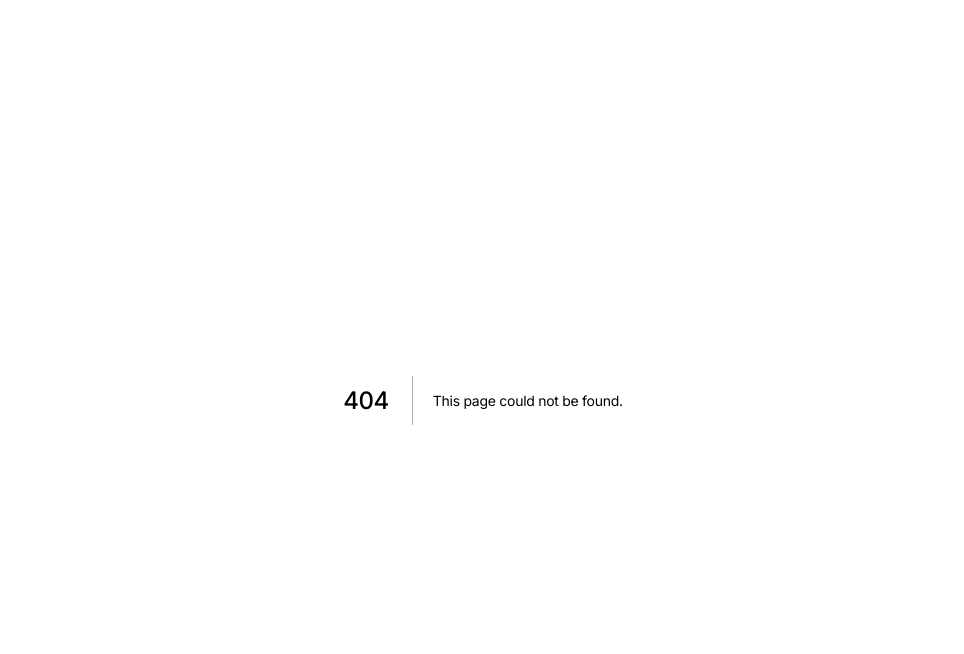
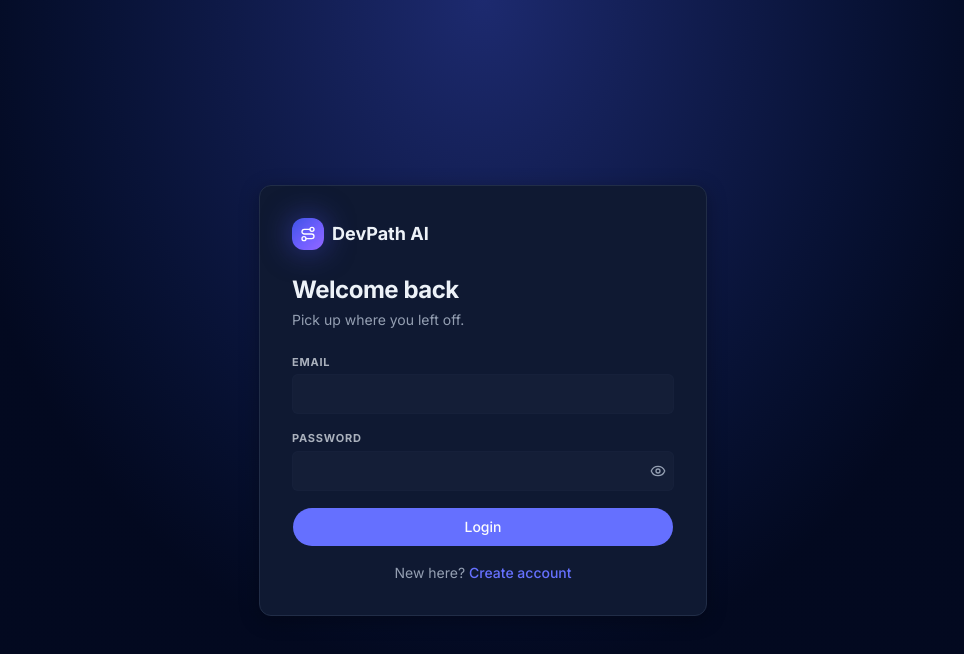
Before and after one commit to davidakaniru/devpath-ai, a Next.js app: page /login in a window 1280 px wide. Before the commit this address had no page. Shown: the top 654 px of the page, without its empty margins (157-1121 px from the left). Built offline with nearby package versions, Linux system fonts and the light colour scheme.

Commit message:
feat: add login page with form validation and API routes for authentication

```diff
--- /dev/null
+++ b/src/app/(app)/login/page.tsx
@@ -0,0 +1,83 @@
+"use client";
+import { Button } from "@/components/ui/button";
+import { Input } from "@/components/ui/input";
+import { yupResolver } from "@hookform/resolvers/yup";
+import { Route } from "lucide-react";
+import Link from "next/link";
+import { useForm } from "react-hook-form";
+import * as yup from "yup";
+
+const schema = yup.object({
+  email: yup
+    .string()
+    .required("email is required")
+    .email("input a valid email"),
+  password: yup
+    .string()
+    .required("password is required")
+    .min(8, "minimum of 8 characters"),
+});
+
+type RegisterData = yup.InferType<typeof schema>;
+
+const LoginPage = () => {
+  const {
+    register,
+    formState: { errors },
+    handleSubmit,
+  } = useForm({ resolver: yupResolver(schema), mode: "onChange" });
+
+  const onSubmit = (data: RegisterData) => {
+    console.log("register user data", data);
+  };
+  return (
+    <div
+      className="dark flex min-h-screen items-center justify-center px-4"
+      style={{ background: "var(--gradient-hero)" }}
+    >
+      <div className="w-full max-w-md surface-card p-8">
+        <Link href="/" className="mb-6 flex items-center gap-2">
+          <div className="flex h-8 w-8 items-center justify-center rounded-lg path-glow">
+            <Route className="h-4 w-4 text-white" />
+          </div>
+          <span className="font-display text-lg font-bold">DevPath AI</span>
+        </Link>
+        <h1 className="font-display text-2xl font-bold">Welcome back</h1>
+        <p className="mt-1 text-sm text-muted-foreground">
+          Pick up where you left off.
+        </p>
+
+        <form className="mt-6 space-y-4" onSubmit={handleSubmit(onSubmit)}>
+          <Input
+            id="email"
+            label="email"
+            {...register("email")}
+            errorMessage={errors.email?.message}
+          />
+          <Input
+            id="password"
+            label="password"
+            type="password"
+            {...register("password")}
+            errorMessage={errors.password?.message}
+          />
+
+          <Button type="submit" className="w-full">
+            Login
+          </Button>
+        </form>
+        <p className="mt-4 text-center text-sm text-muted-foreground">
+          New here?{" "}
+          <Link
+            href="/login"
+            className="font-medium text-primary hover:underline"
+          >
+            Create account
+          </Link>
+        </p>
+      </div>
+    </div>
+  );
+};
+
+export default LoginPage;
--- /dev/null
+++ b/src/lib/data.ts
@@ -0,0 +1,47 @@
+import {
+  BarChart3,
+  Boxes,
+  Cloud,
+  Layout,
+  Server,
+  Smartphone,
+} from "lucide-react";
+
+export const careerGoals = [
+  {
+    id: "frontend",
+    title: "Frontend Developer",
+    desc: "Focus on user interface development and web applications.",
+    icon: Layout,
+  },
+  {
+    id: "backend",
+    title: "Backend Developer",
+    desc: "Focus on server-side development and APIs.",
+    icon: Server,
+  },
+  {
+    id: "fullstack",
+    title: "Full Stack Developer",
+    desc: "Combines frontend and backend development.",
+    icon: Boxes,
+  },
+  {
+    id: "mobile",
+    title: "Mobile Developer",
+    desc: "Focus on Android and iOS application development.",
+    icon: Smartphone,
+  },
+  {
+    id: "data",
+    title: "Data Scientist",
+    desc: "Focus on data analysis and machine learning.",
+    icon: BarChart3,
+  },
+  {
+    id: "devops",
+    title: "DevOps Engineer",
+    desc: "Focus on automation, cloud infrastructure, and deployment.",
+    icon: Cloud,
+  },
+];
```
Also changed, not shown: src/app/api/auth/login/route.ts (added), src/app/api/auth/logout/route.ts (added).
